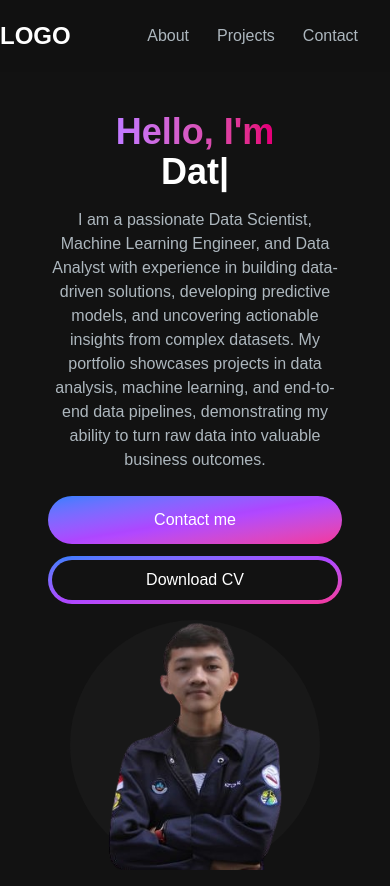
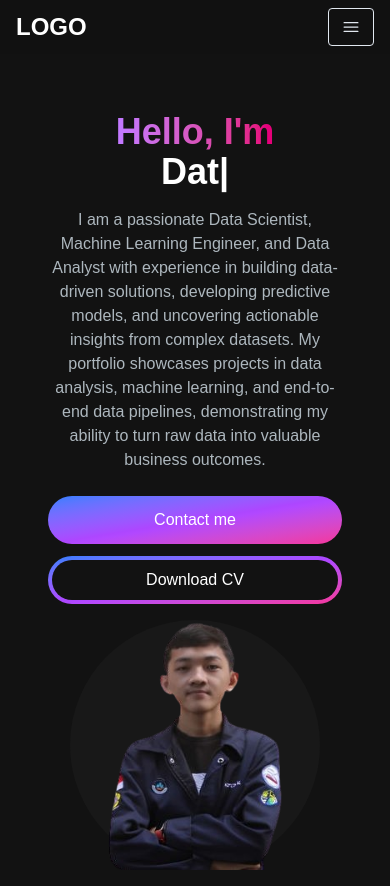
Before and after one commit to Kevinadiputra/My-Personal-Portofolio, a Next.js app in the folder portofolio-website/: page / in a window 390 px wide. Built offline with nearby package versions, Linux system fonts and the light colour scheme.

Commit message:
add bar icon

```diff
--- a/portofolio-website/package.json
+++ b/portofolio-website/package.json
@@ -9,6 +9,7 @@
     "lint": "next lint"
   },
   "dependencies": {
+    "@heroicons/react": "^2.2.0",
     "gsap": "^3.13.0",
     "next": "15.3.4",
     "react": "^19.0.0",
--- a/portofolio-website/src/app/components/Navbar.jsx
+++ b/portofolio-website/src/app/components/Navbar.jsx
@@ -1,6 +1,8 @@
-import React from "react";
+"use client";
 import Link from "next/link";
+import React, { useState } from "react";
 import NavLink from "./NavLink";
+import { Bars3Icon, XMarkIcon } from "@heroicons/react/24/solid";
 
 const navLink = [
   {
@@ -18,16 +20,35 @@
 ];
 
 const Navbar = () => {
+  const [navbarOpen, setNavbarOpen] = useState(false);
+
   return (
     <nav className="fixed top-0 left-0 right-0 z-10 bg-[#121212]/90 backdrop-blur-md">
-      <div className="flex flex-wrap items-center justify-between mx-auto">
+      <div className="flex flex-wrap items-center justify-between mx-auto px-4 py-2">
         <Link
           href="/"
           className="text-2xl md:text-5xl text-white font-semibold"
         >
           LOGO
         </Link>
-        <div className="menu block md:w-auto" id="navbar">
+        <div className="mobile-menu block md:hidden">
+          {!navbarOpen ? (
+            <button
+              onClick={() => setNavbarOpen(true)}
+              className="flex px-3 py-2 border rounded border-slate-200 text-slate-200 hover:text-white hover:border-white"
+            >
+              <Bars3Icon className="h-5 w-5" />
+            </button>
+          ) : (
+            <button
+              onClick={() => setNavbarOpen(false)}
+              className="flex px-3 py-2 border rounded border-slate-200 text-slate-200 hover:text-white hover:border-white"
+            >
+              <XMarkIcon className="h-5 w-5" />
+            </button>
+          )}
+        </div>
+        <div className="menu hidden md:block md:w-auto" id="navbar">
           <ul className="flex p-4 md:p-0 md:flex-row md:space-x-8 mt-0">
             {navLink.map((link, index) => (
               <li key={index}>
```
Also changed, not shown: 1 other file (tests, documents, lock files or other folders).
